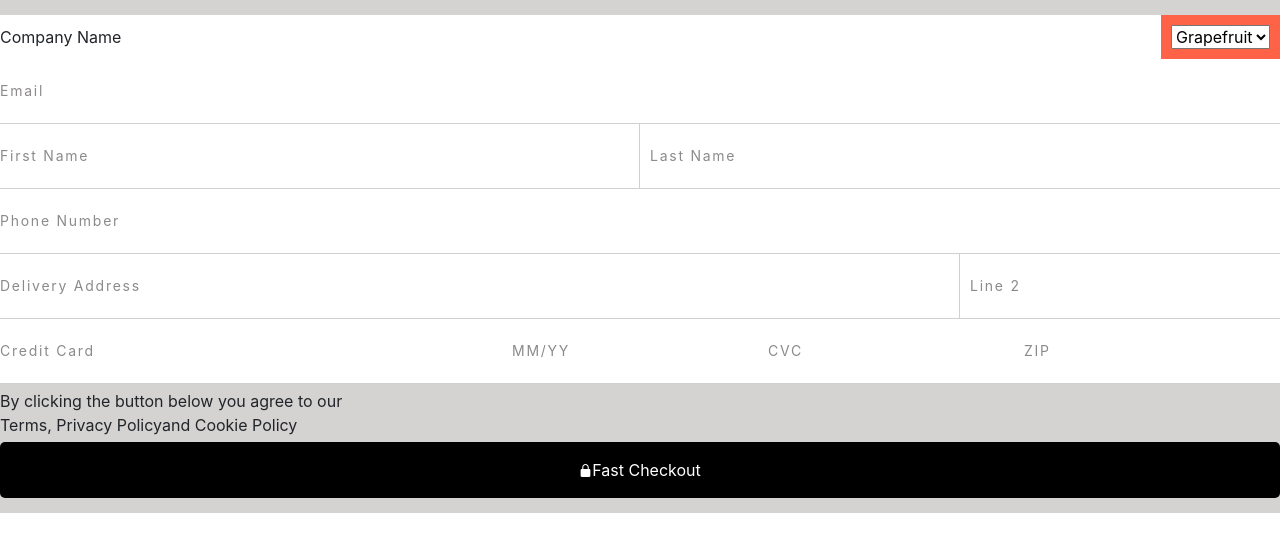
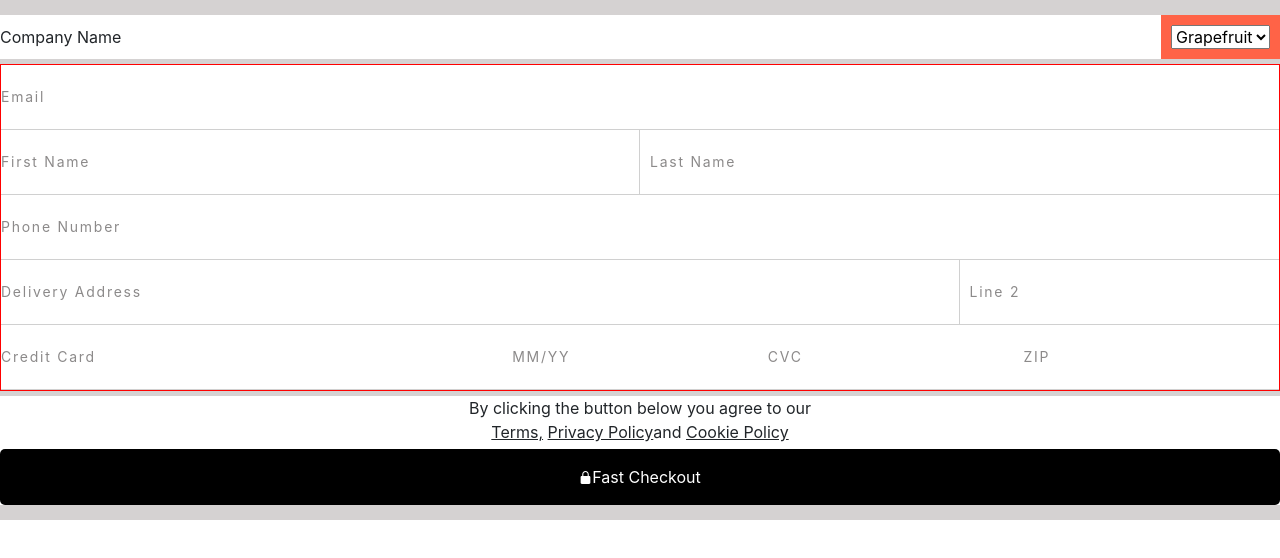
Before and after one commit to Sam-2019/Fast-Checkout-clone, a React (Create React App) app: page / in a window 1280 px wide. Shown: the top 558 px of the page. Built offline with nearby package versions, Linux system fonts and the light colour scheme.

Commit message:
refactored Terms, Shipping

```diff
--- a/src/Checkout/Checkout.js
+++ b/src/Checkout/Checkout.js
@@ -3,6 +3,8 @@ import Input from "../Components/input";
 import Button from "../Components/button";
 import Lock from "../Components/lock";
 import Spacer from "../Components/Spacer";
+import Success from "../Components/success";
+import Terms from "../Terms/Terms";
 import "./checkout.css";
 
 const Checkout = () => {
@@ -13,7 +15,7 @@ const Checkout = () => {
       <div className="company_price">
         <div>Company Name</div>
 
-        <div className='select'>
+        <div className="select">
           <select
             className="input"
             value={value}
@@ -27,10 +29,12 @@ const Checkout = () => {
             <option value="mango">Mango</option>
           </select>
         </div>
-
       </div>
 
-      <form className="form-wrapper">
+      <Spacer />
+      <Spacer />
+
+      <form className="form-wrapper item">
         <Input label="Email" />
 
         <div style={{ display: "flex" }}>
@@ -105,20 +109,17 @@ const Checkout = () => {
       <Spacer />
       <Spacer />
 
-      <div className="terms">
-        By clicking the button below you agree to our
-        <div>
-          <span className="term_item">Terms,</span>
-          {""} <span className="term_item">Privacy Policy</span>
-          {""}and {""}
-          <span className="term_item">Cookie Policy</span>
-        </div>
-      </div>
 
       <Spacer />
-      <Spacer />
-      <div className="button_container">
-        <Button name={<InsideButton />} className="primary" />
+
+      <div className="terms_button">
+        <Terms />
+
+        <Spacer />
+        <Spacer />
+        <div className="button_container">
+          <Button name={<InsideButton />} className="primary" />
+        </div>
       </div>
     </div>
   );
```
